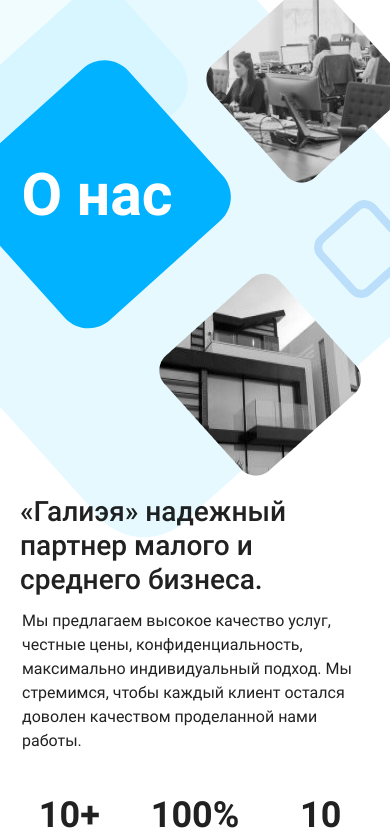
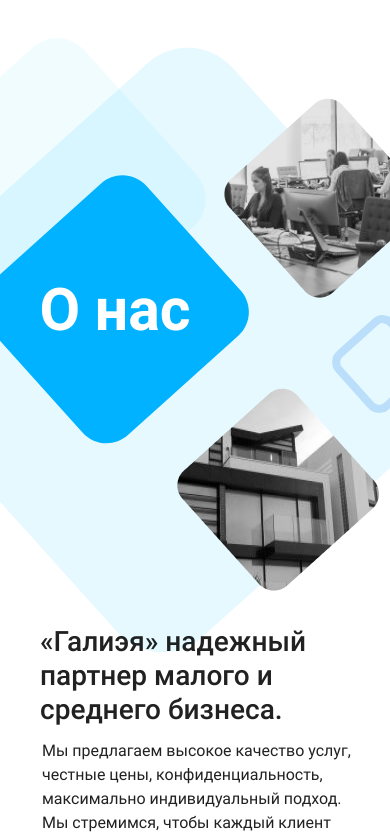
Before and after one commit to inzist-web/galiea, a Next.js app: page / in a window 390 px wide. Shown: the part 1380-2218 px from the top of the page. Built offline with nearby package versions, Linux system fonts and the light colour scheme; what telegraf would draw is missing.

Commit message:
fix: minor changes

```diff
--- a/src/app/layout.tsx
+++ b/src/app/layout.tsx
@@ -15,7 +15,7 @@
   children: React.ReactNode
 }) {
   return (
-    <html lang="ru">
+    <html lang="ru" style={{scrollBehavior: 'smooth'}}>
       <body className="page">
         <Header />
         <main>
--- a/src/blocks/about.scss
+++ b/src/blocks/about.scss
@@ -58,6 +58,10 @@
       padding-right: 28px;
     }
 
+    @media screen and (max-width: 680px) {
+      display: none;
+    }
+
     @include mobile {
       display: none;
     }
@@ -79,6 +83,10 @@
       font-style: normal;
       font-weight: 500;
       line-height: 42px; /* 116.667% */
+    }
+
+    @media screen and (max-width: 680px) {
+      font-size: 32px;
     }
   }
 
@@ -137,8 +145,12 @@
   &__wrapper-content {
     display: flex;
 
+    @include tablet {
+      flex-direction: column;
+      align-items: center;
+    }
+
     @include mobile {
-      flex-direction: column;
     }
   }
 
@@ -241,11 +253,13 @@
     }
 
     @include tablet {
-      padding: 80px 0px 100px 150px;
+      padding: 0 20px;
+      display: flex;
+      flex-direction: column;
+      align-items: center;
     }
 
     @include mobile {
-      padding: 100px 0px 30px 0;
     }
   }
 
@@ -254,6 +268,15 @@
     display: flex;
     justify-content: center;
     align-items: center;
+    z-index: -1;
+
+    @include tablet {
+      height: 500px;
+    }
+
+    @include mobile {
+
+    }
   }
 
   &__image-text {
@@ -280,8 +303,12 @@
         left: -45px;
       }
 
+      @include tablet {
+        left: -85px;
+      }
+
       @include mobile {
-        left: -230px;
+        left: -80px;
       }
     }
   }
--- a/src/blocks/header.scss
+++ b/src/blocks/header.scss
@@ -59,6 +59,11 @@
     font-style: normal;
     font-weight: 500;
     line-height: normal;
+    transition: 0.2s ease-in-out opacity;
+
+    &:hover {
+      opacity: 0.6;
+    }
 
     &_active {
       color: #00C2FF;
--- a/src/blocks/intro.scss
+++ b/src/blocks/intro.scss
@@ -142,6 +142,11 @@
     width: 210px;
     height: 50px;
     gap: 20px;
+    transition: 0.2s ease-in-out box-shadow;
+
+    &:hover {
+      box-shadow: 0px 3px 24px 4px rgba(0, 0, 0, 0.2);
+    }
   }
 
   &__link-text {
--- a/src/blocks/page.scss
+++ b/src/blocks/page.scss
@@ -5,6 +5,7 @@
 
 .page {
   font-family: 'Roboto', Arial, Helvetica, sans-serif;
+  scroll-behavior: smooth;
 }
 
 main {
--- a/src/components/About.tsx
+++ b/src/components/About.tsx
@@ -5,10 +5,10 @@
 
 export default function About() {
   return (
-    <section className="about">
+    <section className="about" id="about">
       <div className="about__wrapper-points">
         <div className="about__point">
-          <h2 className="about__point-header about__point-header_active">Не затратно</h2>
+          <h2 className="about__point-header about__point-header_active">Не&nbsp;затратно</h2>
           <p className="about__point-text">Мы дешевле главбуха!</p>
           <div className="about__horizontal-line_wide"></div>
         </div>
--- a/src/components/Footer.tsx
+++ b/src/components/Footer.tsx
@@ -4,7 +4,7 @@
 
 export default function Footer() {
   return (
-    <footer className="footer">
+    <footer className="footer" id="footer">
       <div className="footer__wrapper">
         <div className="footer__info-paragraph">
           <Link href="/" className='footer__logo'>
--- a/src/components/Header.tsx
+++ b/src/components/Header.tsx
@@ -9,10 +9,10 @@
         <h2 className="header__name">Галиэя</h2>
       </Link>
       <nav className="header__navbar">
-        <Link href="/" className="header__link header__link_active">О&nbsp;нас</Link>
-        <Link href="/" className="header__link">Услуги</Link>
-        <Link href="/" className="header__link">Тарифы</Link>
-        <Link href="/" className="header__link">Контакты</Link>
+        <a href="#about" className="header__link header__link_active">О&nbsp;нас</a>
+        <a href="#services" className="header__link">Услуги</a>
+        <a href="#plans" className="header__link">Тарифы</a>
+        <a href="#footer" className="header__link">Контакты</a>
       </nav>
     </header>
   )
--- a/src/components/Intro.tsx
+++ b/src/components/Intro.tsx
@@ -11,10 +11,10 @@
       <div className="intro__content">
         <h1 className="intro__header">Бухгалтерская компания «Галиэя»</h1>
         <p className="intro__text">Качественное и надежное бухгалтерское обслуживание, которое позволит вам не отвлекаться от любимого дела</p>
-        <Link href="/" className="intro__link">
+        <a href="#questions" className="intro__link">
           <p className="intro__link-text">Связаться</p>
           <img src="/icons/send.svg" alt="" className="intro__link-icon"/>
-        </Link>
+        </a>
       </div>
       <div className="intro__composition-container">
         <div className="intro__image-composition">
--- a/src/components/Plans.tsx
+++ b/src/components/Plans.tsx
@@ -7,7 +7,7 @@
 
 export default function Plans() {
   return (
-    <section className="plans">
+    <section className="plans" id="plans">
       <h2 className="plans__heading">Тарифы:</h2>
       <div className="plans__wrapper-cards">
         <div className="plans__card">
--- a/src/components/Questions.tsx
+++ b/src/components/Questions.tsx
@@ -10,37 +10,23 @@
   phone: string
 }
 
-function formatPhoneNumber(value: string) {
-  if (!value) return value;
-  const phoneNumber = value.replace(/[^\d]/g, '');
-  const phoneNumberLength = phoneNumber.length;
-  if (phoneNumberLength < 4) return phoneNumber;
-  if (phoneNumberLength < 7) {
-    return `(${phoneNumber.slice(0, 3)}) ${phoneNumber.slice(3)}`;
-  }
-  return `(${phoneNumber.slice(0, 3)}) ${phoneNumber.slice(
-    3,
-    6
-  )}-${phoneNumber.slice(6, 9)}`;
-}
-
 export default function Questions() {
   const { register, formState: {errors}, reset, handleSubmit } = useForm<Data>()
   const [isPending, startTransition] = useTransition()
 
   const formSubmit = (formData: Data) => {
     formData.phone = formData.phone.replace(/(^8|7|\+7)/, '')
-    startTransition(() => sendConsultationResults({
+    startTransition(() => {sendConsultationResults({
       name: formData.name,
       phone: Number(formData.phone)
-    }))
+    })})
     reset()
   }
 
   const ref = useRef()
 
   return (
-    <section className="questions">
+    <section className="questions" id="questions">
       <form onSubmit={handleSubmit(formSubmit)} className="questions__form">
         <div className="questions__info">
           <h2 className="questions__title">Остались вопросы?</h2>
--- a/src/components/Services.tsx
+++ b/src/components/Services.tsx
@@ -7,7 +7,7 @@
 
 export default function Services() {
   return (
-    <section className="services">
+    <section className="services" id="services">
       <img src="/features-bg.png" className="services__background" />
       <div className="services__wrapper-services">
         <Image src={accountingPicture} alt="Бухуслуги" className="services__image"/>
```
